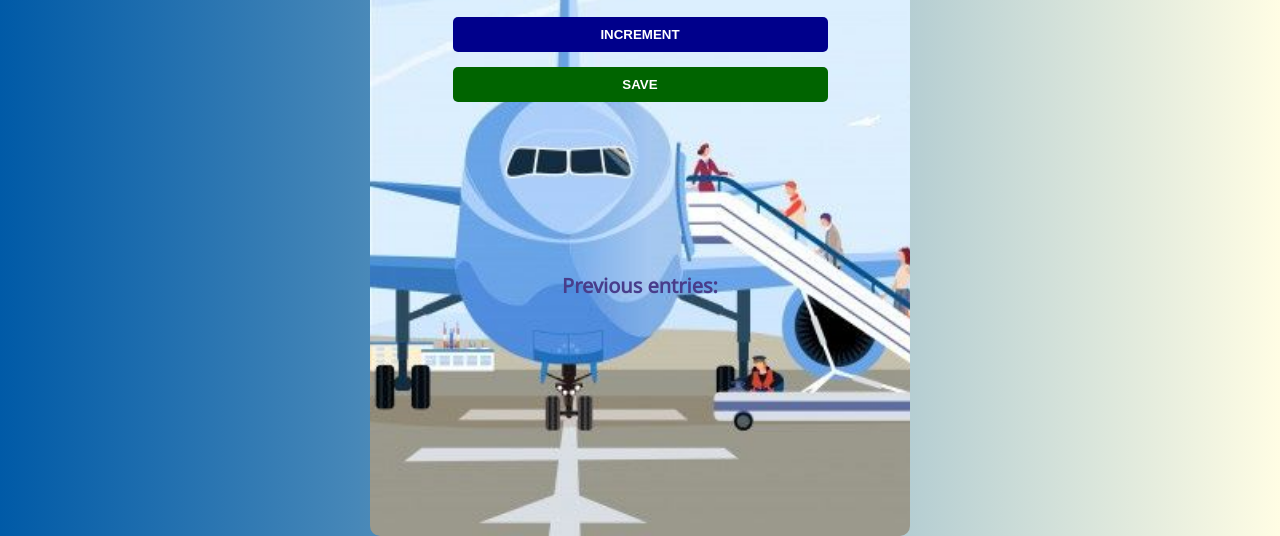
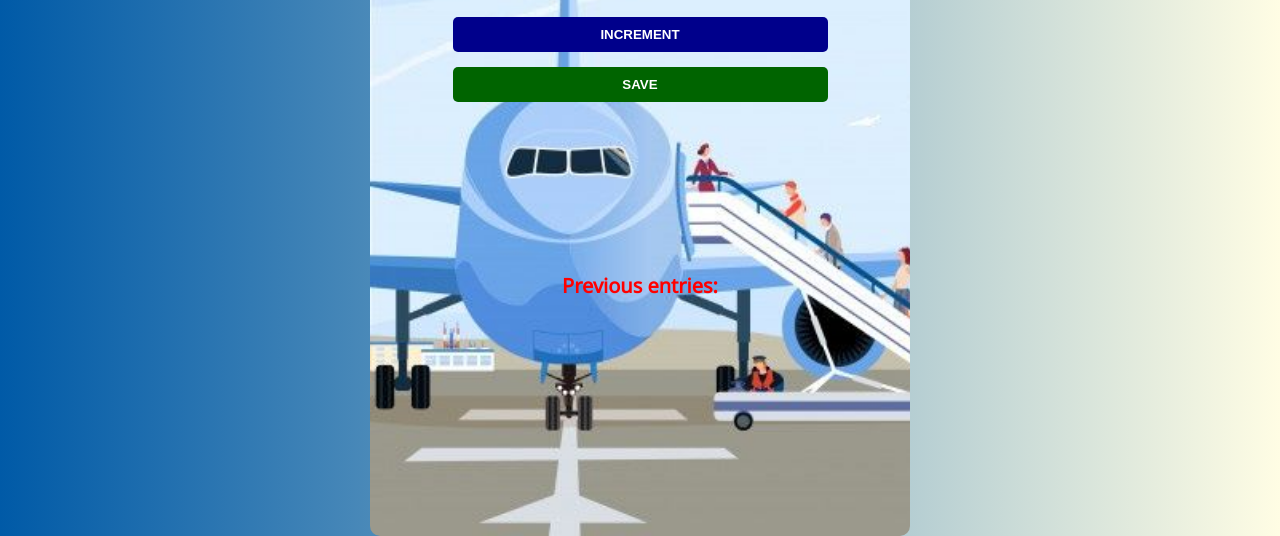
Before and after one commit to pricovas35/javascript-counter, a plain HTML site: page index.html in a window 1280 px wide. Shown: the part 304-840 px from the top of the page. Drawn offline with Linux system fonts and the light colour scheme.

Commit message:
Add files via upload

```diff
--- a/style.css
+++ b/style.css
@@ -61,5 +61,5 @@ button {
     font-size: 20px;
     font-weight: bold;
     text-align: center;
-    color: darkslateblue;
+    color: red;
 }
```
